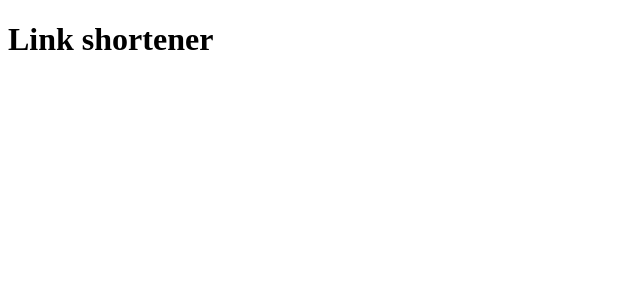
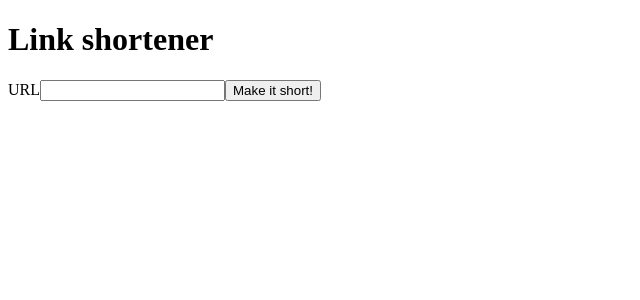
Before and after one commit to mathcale/link-shortener, a Next.js app: page / in a window 1280 px wide. Shown: the top 300 px of the page, without its empty margins (0-640 px from the left). Built offline with nearby package versions, Linux system fonts and the light colour scheme.

Commit message:
feat(pages/index): adding form and url validation

```diff
--- a/src/pages/index.tsx
+++ b/src/pages/index.tsx
@@ -1,9 +1,60 @@
+import { useState, MouseEvent } from 'react';
+
 const IndexPage: React.FC = () => {
+  const [url, setUrl] = useState<string>('');
+  const [error, setError] = useState<string | null>(null);
+  const [isLoading, setIsLoading] = useState<boolean>(false);
+
+  const onSubmitPress = async (e: MouseEvent<HTMLElement>): Promise<void> => {
+    e.preventDefault();
+    setError(null);
+
+    // FIXME: move validation to its own service
+    const exp = /^(?:http(s)?:\/\/)?[\w.-]+(?:\.[\w\.-]+)+[\w\-\._~:/?#[\]@!\$&'\(\)\*\+,;=.]+$/g;
+
+    if (url === '' || !exp.test(url)) {
+      setError('Invalid URL!');
+      return;
+    }
+
+    setIsLoading(false);
+
+    // FIXME: move this to its own service
+    try {
+      // TODO: call API route
+    } catch (err) {
+      console.error(err);
+      setError(err.message);
+    } finally {
+      setIsLoading(false);
+    }
+  };
+
   return (
     <div>
       <h1>Link shortener</h1>
+
+      {error && (
+        <div className="error">
+          <p>{error}</p>
+        </div>
+      )}
+
+      <form name="urlShortener">
+        <label htmlFor="url">URL</label>
+        <input
+          type="text"
+          name="url"
+          onChange={(e) => setUrl(e.target.value)}
+          disabled={isLoading}
+        />
+
+        <button type="button" onClick={!isLoading && onSubmitPress} disabled={isLoading}>
+          Make it short!
+        </button>
+      </form>
     </div>
-  )
+  );
 };
 
 export default IndexPage;
```
